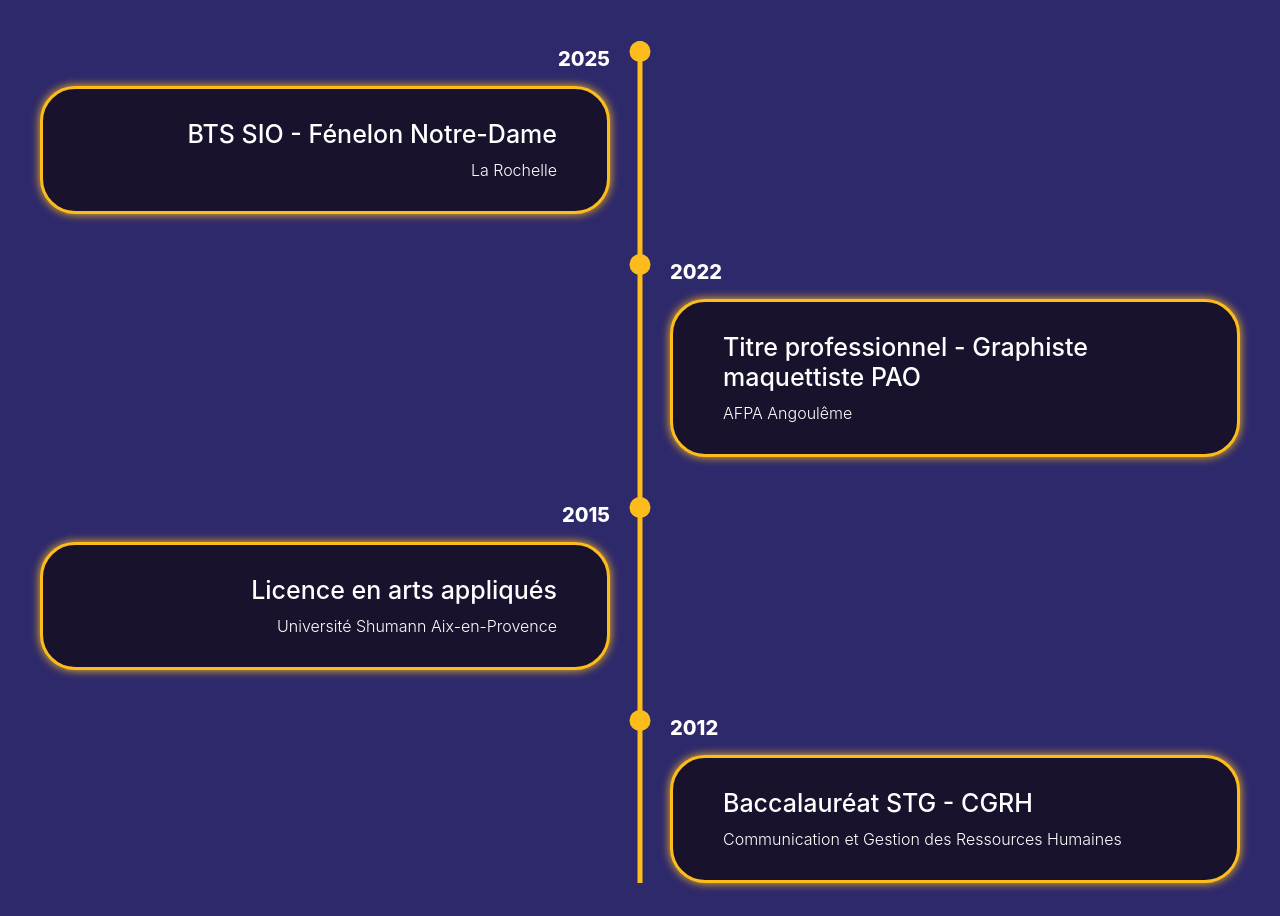
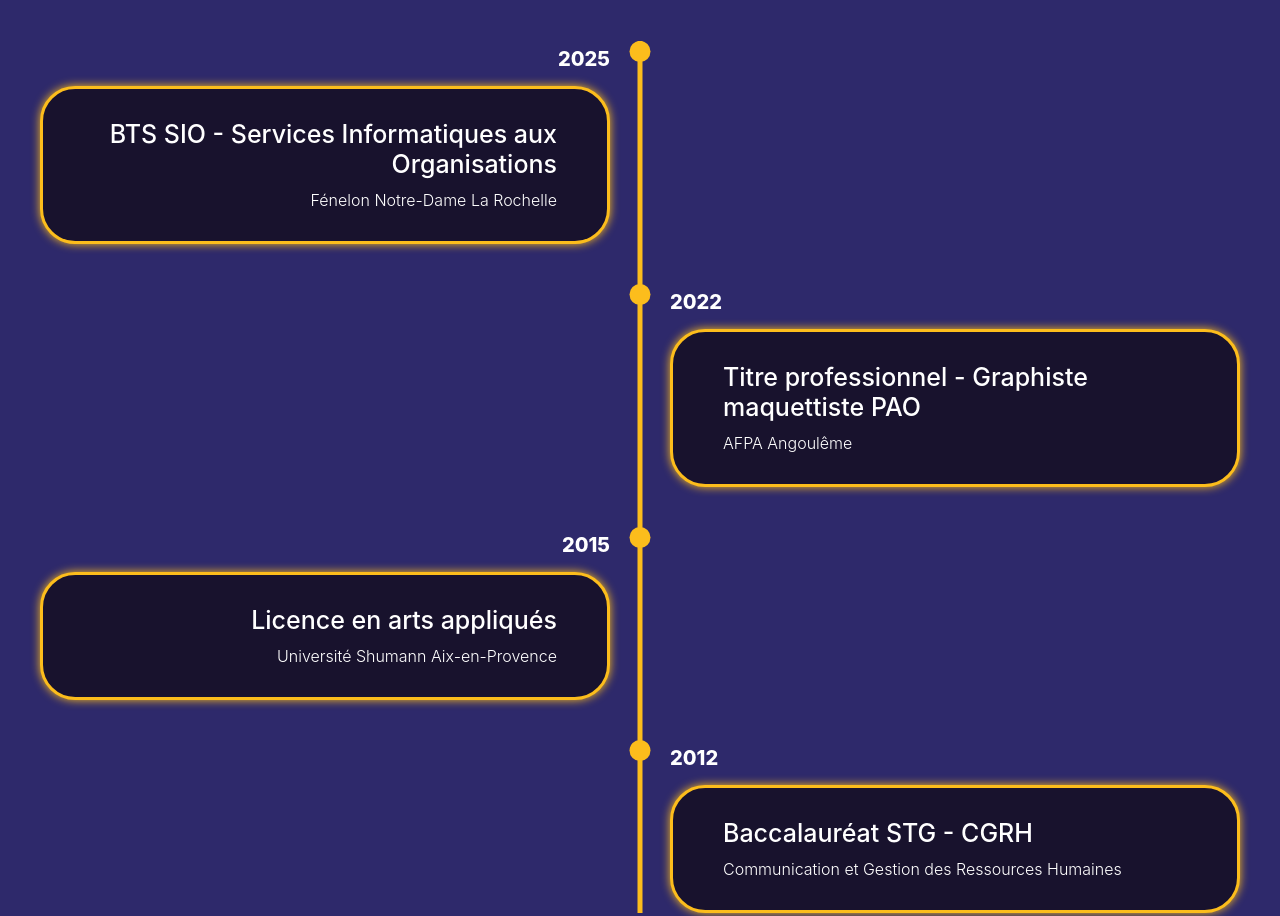
Before and after one commit to ETNPM/cv-en-ligne, a plain HTML site: page index.html in a window 1280 px wide. Shown: the part 1032-1948 px from the top of the page. Drawn offline with nearby package versions, Linux system fonts and the light colour scheme.

Commit message:
Add files via upload

```diff
--- a/index.html
+++ b/index.html
@@ -67,8 +67,8 @@
                 <div class="timeline-dot"></div>
                 <div class="timeline-date">2025</div>
                 <div class="timeline-content">
-                    <h3>BTS SIO - Fénelon Notre-Dame</h3>
-                    <p>La Rochelle
+                    <h3>BTS SIO - Services Informatiques aux Organisations</h3>
+                    <p>Fénelon Notre-Dame La Rochelle
                     </p>
                 </div>
             </div>
```
Also changed, not shown: 1 other file.
